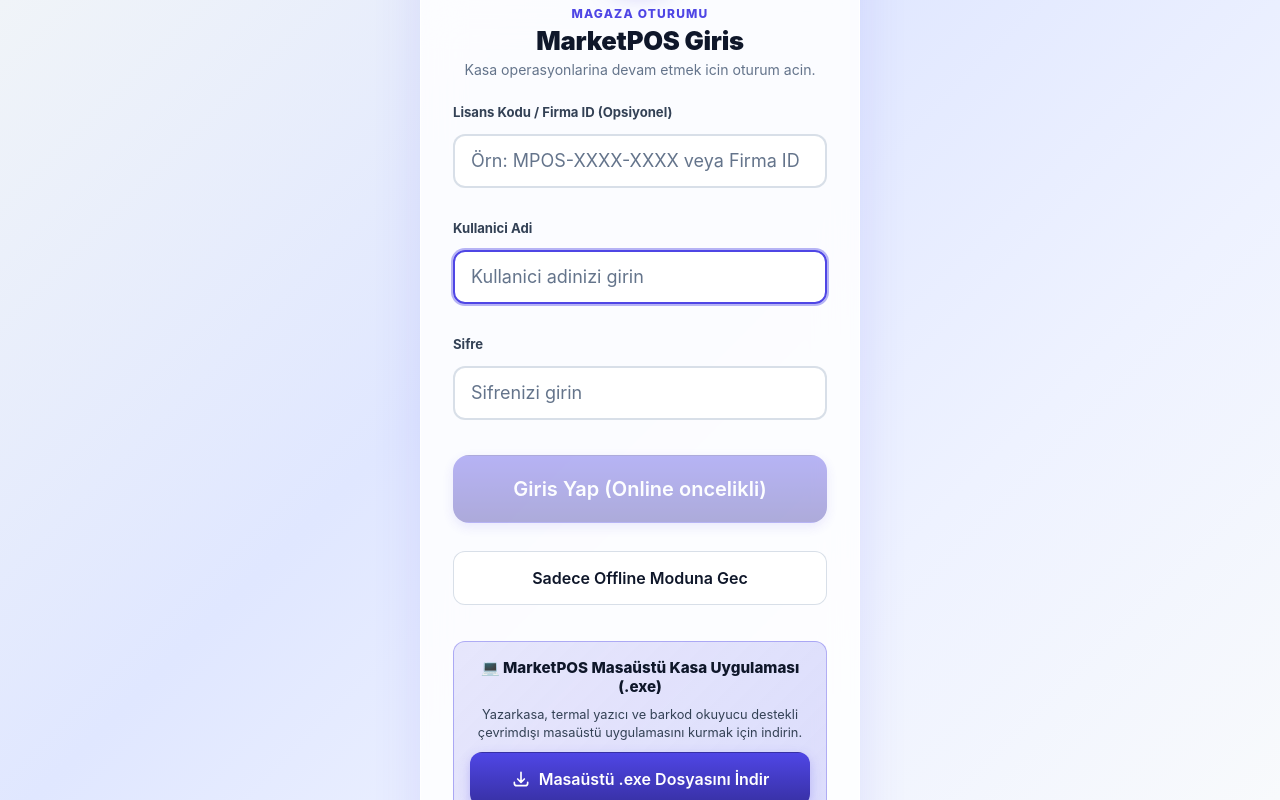
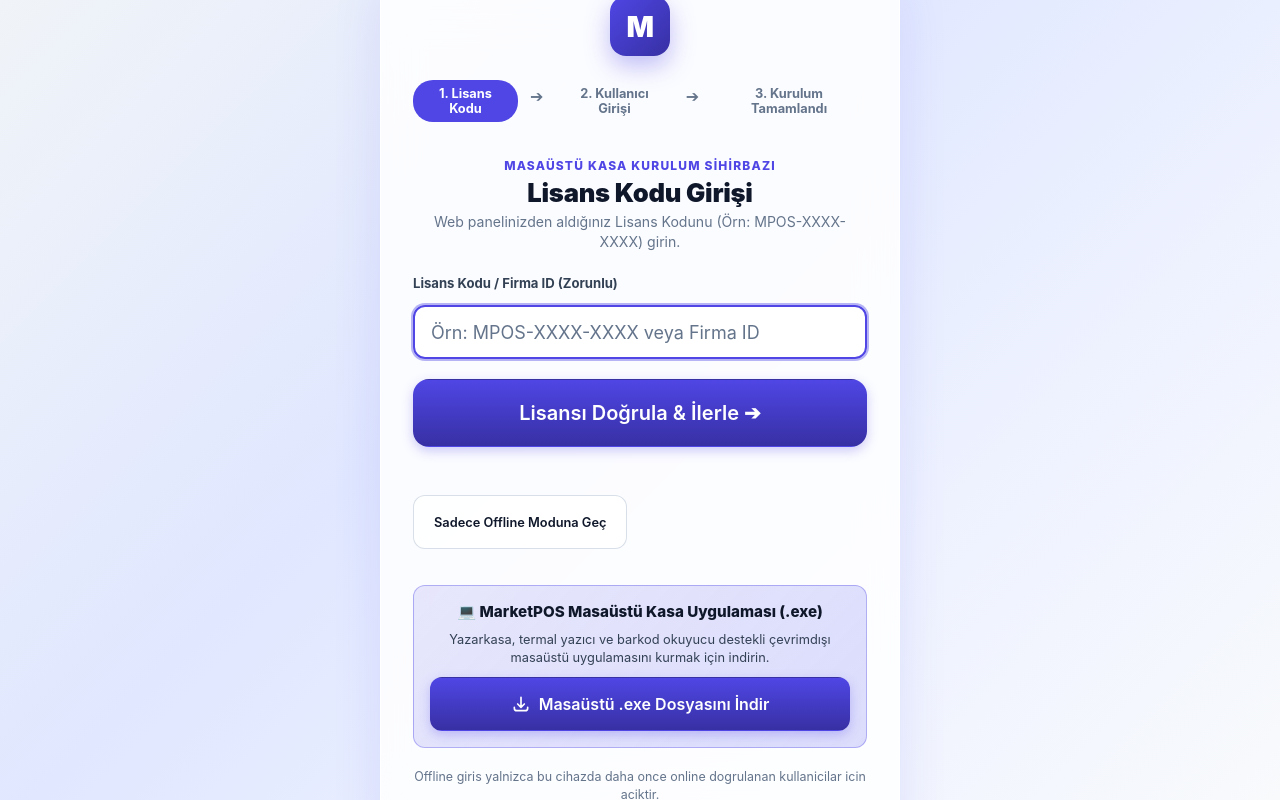
Before and after one commit to Hollypredator/marketpos, a React (Vite) app in the folder packages/pos-desktop/: page / in a window 1280 px wide. Built offline with nearby package versions, Linux system fonts and the light colour scheme.

Commit message:
feat(desktop): add guided 3-Step Setup Wizard for initial desktop activation

```diff
--- a/packages/pos-desktop/src/pages/LoginPage.tsx
+++ b/packages/pos-desktop/src/pages/LoginPage.tsx
@@ -48,12 +48,13 @@
 export default function LoginPage({ onLoginSuccess }: LoginPageProps) {
   const toast = useToast();
   const usernameInputRef = useRef<HTMLInputElement>(null);
+  const [step, setStep] = useState<1 | 2 | 3>(1);
   const [companyId, setCompanyId] = useState('');
   const [mode, setMode] = useState<LoginMode>('AUTO');
   const [error, setError] = useState('');
   const [isLoading, setIsLoading] = useState(false);
-  const [password, setPassword] = useState('');
-  const [username, setUsername] = useState('');
+  const [password, setPassword] = useState('123456');
+  const [username, setUsername] = useState('admin');
 
   const isFormReady = username.trim().length >= 3 && password.length >= 4;
 
@@ -130,18 +131,65 @@
 
   return (
     <div className="login-page">
-      <form className="login-card" onSubmit={submitLogin}>
+      <form className="login-card" style={{ maxWidth: '520px' }} onSubmit={submitLogin}>
         <div className="login-logo">M</div>
+
+        {/* Wizard Step Progress Header */}
+        <div style={{ display: 'flex', justifyContent: 'center', gap: '8px', marginBottom: '20px' }}>
+          <div style={{
+            padding: '6px 14px',
+            borderRadius: '20px',
+            fontSize: '0.8rem',
+            fontWeight: 700,
+            background: step === 1 ? 'var(--primary, #4f46e5)' : 'rgba(255,255,255,0.08)',
+            color: step === 1 ? '#fff' : 'var(--text-muted)'
+          }}>
+            1. Lisans Kodu
+          </div>
+          <div style={{ padding: '6px 4px', color: 'var(--text-muted)' }}>➔</div>
+          <div style={{
+            padding: '6px 14px',
+            borderRadius: '20px',
+            fontSize: '0.8rem',
+            fontWeight: 700,
+            background: step === 2 ? 'var(--primary, #4f46e5)' : 'rgba(255,255,255,0.08)',
+            color: step === 2 ? '#fff' : 'var(--text-muted)'
+          }}>
+            2. Kullanıcı Girişi
+          </div>
+          <div style={{ padding: '6px 4px', color: 'var(--text-muted)' }}>➔</div>
+          <div style={{
+            padding: '6px 14px',
+            borderRadius: '20px',
+            fontSize: '0.8rem',
+            fontWeight: 700,
+            background: step === 3 ? 'var(--primary, #4f46e5)' : 'rgba(255,255,255,0.08)',
+            color: step === 3 ? '#fff' : 'var(--text-muted)'
+          }}>
+            3. Kurulum Tamamlandı
+          </div>
+        </div>
+
         <div className="login-head">
-          <p className="login-kicker">Magaza Oturumu</p>
-          <h1 className="login-title">MarketPOS Giris</h1>
-          <p className="login-subtitle">Kasa operasyonlarina devam etmek icin oturum acin.</p>
+          <p className="login-kicker">Masaüstü Kasa Kurulum Sihirbazı</p>
+          <h1 className="login-title">
+            {step === 1 ? 'Lisans Kodu Girişi' : step === 2 ? 'Yetkili Girişi' : 'Kurulum Hazır!'}
+          </h1>
+          <p className="login-subtitle">
+            {step === 1
+              ? 'Web panelinizden aldığınız Lisans Kodunu (Örn: MPOS-XXXX-XXXX) girin.'
+              : step === 2
+              ? 'Kasayı açmak ve senkronize etmek için kullanıcı bilgilerinizi girin.'
+              : 'Donanım ve yazıcı bağlantılarınız hazır. Kasayı başlatabilirsiniz.'}
+          </p>
         </div>
 
         {error.length > 0 && <div className="login-error">{error}</div>}
 
+        {/* STEP 1: LİSANS KODU */}
+        {step === 1 && (
           <div className="login-field">
-          <label htmlFor="company-id">Lisans Kodu / Firma ID (Opsiyonel)</label>
+            <label htmlFor="company-id">Lisans Kodu / Firma ID (Zorunlu)</label>
             <input
               id="company-id"
               className="input"
@@ -150,11 +198,32 @@
               onChange={(event) => setCompanyId(event.target.value)}
               placeholder="Örn: MPOS-XXXX-XXXX veya Firma ID"
               autoComplete="off"
+              autoFocus
             />
+            <div style={{ marginTop: '14px' }}>
+              <button
+                type="button"
+                className="btn btn-primary btn-lg btn-block"
+                onClick={() => {
+                  if (companyId.trim().length === 0) {
+                    setError('Lütfen Web Panelinizden aldığınız Lisans Kodunu girin.');
+                    return;
+                  }
+                  setError('');
+                  setStep(2);
+                }}
+              >
+                Lisansı Doğrula & İlerle ➔
+              </button>
             </div>
+          </div>
+        )}
 
+        {/* STEP 2: KULLANICI GİRİŞİ */}
+        {step === 2 && (
+          <>
             <div className="login-field">
-          <label htmlFor="username">Kullanici Adi</label>
+              <label htmlFor="username">Kullanıcı Adı</label>
               <input
                 ref={usernameInputRef}
                 id="username"
@@ -162,41 +231,75 @@
                 type="text"
                 value={username}
                 onChange={(event) => setUsername(event.target.value)}
-            placeholder="Kullanici adinizi girin"
+                placeholder="Kullanıcı adınızı girin"
                 autoComplete="off"
                 autoFocus
               />
             </div>
 
             <div className="login-field">
-          <label htmlFor="password">Sifre</label>
+              <label htmlFor="password">Şifre</label>
               <input
                 id="password"
                 className="input"
                 type="password"
                 value={password}
                 onChange={(event) => setPassword(event.target.value)}
-            placeholder="Sifrenizi girin"
+                placeholder="Şifrenizi girin"
                 autoComplete="off"
               />
             </div>
 
-        <button className="btn btn-primary btn-lg btn-block login-submit" type="submit" disabled={isLoading || !isFormReady}>
+            <div style={{ display: 'flex', gap: '10px' }}>
+              <button
+                type="button"
+                className="btn btn-ghost"
+                onClick={() => setStep(1)}
+              >
+                ⬅ Geri
+              </button>
+              <button
+                className="btn btn-primary btn-lg btn-block login-submit"
+                type="submit"
+                disabled={isLoading || !isFormReady}
+              >
                 {isLoading
-            ? 'Giris yapiliyor...'
+                  ? 'Doğrulanıyor...'
                   : mode === 'OFFLINE_ONLY'
-              ? 'Offline Giris'
-              : 'Giris Yap (Online oncelikli)'}
+                    ? 'Offline Kasayı Aç'
+                    : 'Giriş Yap ve Kasayı Başlat 🚀'}
               </button>
+            </div>
+          </>
+        )}
 
+        {/* STEP 3: TAMAMLAMA & BİLGİ */}
+        {step === 3 && (
+          <div style={{ textAlign: 'center', display: 'grid', gap: '16px' }}>
+            <div style={{ fontSize: '3rem' }}>🎉</div>
+            <h3>Kurulum Başarıyla Tamamlandı!</h3>
+            <p className="muted">Kasaya giriş yapıp ürün satışına başlayabilirsiniz.</p>
             <button
-          className="btn btn-ghost btn-block login-mode-switch"
+              type="submit"
+              className="btn btn-primary btn-lg btn-block"
+              disabled={isLoading}
+            >
+              Kasayı Başlat 🚀
+            </button>
+          </div>
+        )}
+
+        <div style={{ marginTop: '16px', display: 'flex', justifyContent: 'space-between', alignItems: 'center' }}>
+          <button
+            className="btn btn-ghost"
             type="button"
+            style={{ fontSize: '0.8rem' }}
             disabled={isLoading}
             onClick={() => setMode((current) => (current === 'AUTO' ? 'OFFLINE_ONLY' : 'AUTO'))}
           >
-          {mode === 'AUTO' ? 'Sadece Offline Moduna Gec' : 'Online + Offline Moduna Don'}
+            {mode === 'AUTO' ? 'Sadece Offline Moduna Geç' : 'Online Moduna Dön'}
           </button>
+        </div>
 
         {!window.electronAPI && (
           <div style={{
```
Lines whose indentation alone changed are shown as unchanged.
